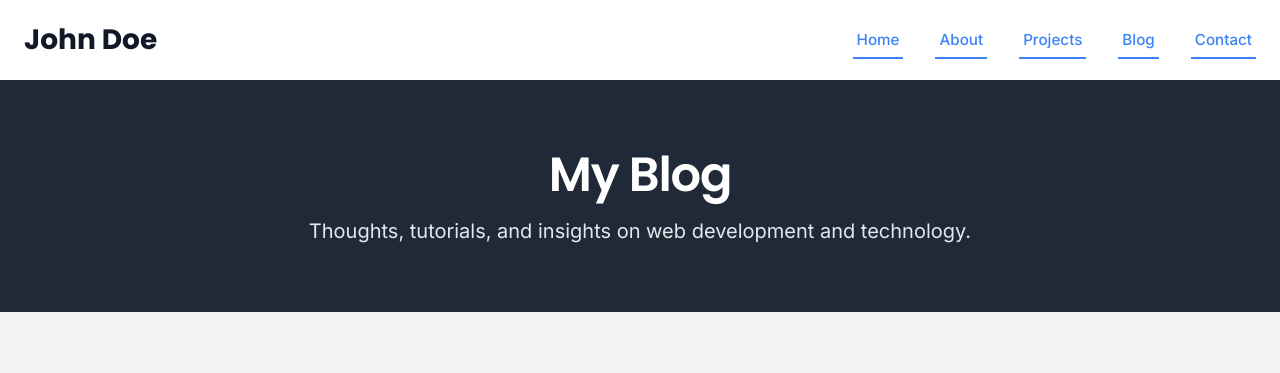
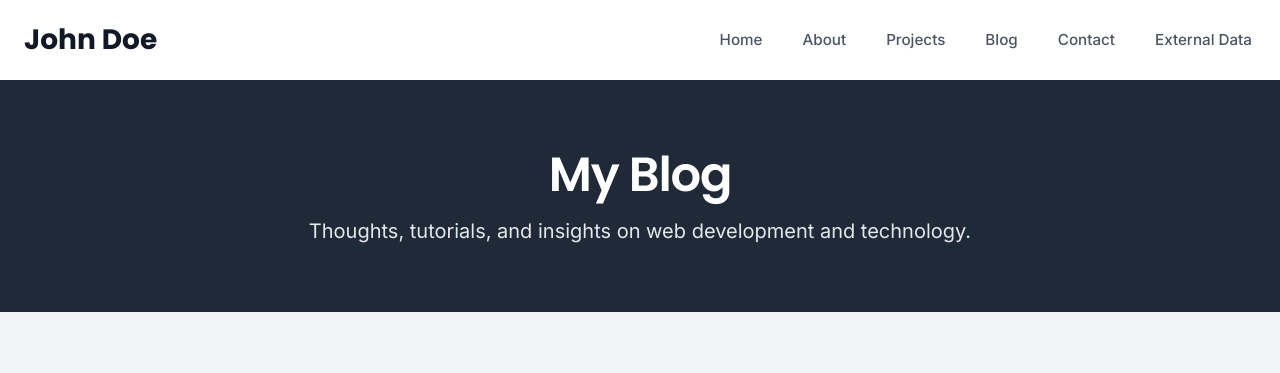
Before and after one commit to Codehub169/tempo-e77949f2, a Flask app: page /blog in a window 1280 px wide. Shown: the top 373 px of the page. Run offline with Flask 3, Linux system fonts and the light colour scheme; data comes from the database, SQL or seed files in the repository.

Commit message:
Applied user request:
This code was run inside of a docker container, the container stopped due to some issue or something else happenedThis was the error log: success: []This was the server response: Unexpected error: H

```diff
--- a/app.py
+++ b/app.py
@@ -3,6 +3,7 @@
 from flask import Flask, render_template, request, redirect, url_for, flash
 from models import db, Project, BlogPost, ContactMessage
 from datetime import datetime
+from module_handling_external_requests import fetch_data_from_external_service # Added import
 
 app = Flask(__name__)
 
@@ -39,7 +40,7 @@
         # For SQLite, ensure the directory for the database file exists.
         # This logic handles both absolute SQLite paths (e.g., sqlite:////path/to/db or sqlite:///C:/path/to/db)
         # and relative paths (e.g., sqlite:///relative/path/to/db, assumed relative to app.root_path).
-        db_file_uri_part = current_db_uri.replace('sqlite:///', '')
+        db_file_uri_part = current_db_uri.replace('sqlite:///', '', 1) # Replace only the first occurrence
 
         # os.path.abspath will correctly handle drive letters on Windows if db_file_uri_part starts with one e.g. C:/...
         # So, no special os.name == 'nt' check is needed here.
@@ -67,7 +68,7 @@
         elif is_sqlite:
             app.logger.error(
                 "This connection attempt used an SQLite URI. "
-                "Please check file system permissions and path correctness."
+                "Please check file system permissions and path correctness for path: {db_file_abs_path if 'db_file_abs_path' in locals() else db_file_uri_part}."
             )
         # Re-raise the exception to halt app startup, making the DB issue clear.
         raise
@@ -119,12 +120,12 @@
 
             if not name or not email or not message_text:
                 flash('Name, Email, and Message are required fields.', 'error')
-                return render_template('contact.html', form_data=form_data)
+                return render_template('contact.html', form_data=form_data), 400
 
-            # Basic email validation (can be enhanced)
-            if '@' not in email or '.' not in email.split('@')[-1]:
+            # Basic email validation (can be enhanced with a library like email_validator for production)
+            if '@' not in email or '.' not in email.split('@')[-1] or len(email.split('@')[-1].split('.')) < 2 or not email.split('@')[-1].split('.')[-1]:
                 flash('Please enter a valid email address.', 'error')
-                return render_template('contact.html', form_data=form_data)
+                return render_template('contact.html', form_data=form_data), 400
 
             new_message = ContactMessage(
                 name=name,
@@ -135,27 +136,51 @@
             db.session.add(new_message)
             db.session.commit()
             flash('Your message has been sent successfully! I will get back to you soon.', 'success')
-            return redirect(url_for('contact')) # Or a thank you page
+            return redirect(url_for('contact')) # PRG pattern
         except Exception as e:
             db.session.rollback()
             app.logger.error(f"Error processing contact form: {e}")
             flash('An error occurred while sending your message. Please try again.', 'error')
-            return render_template('contact.html', form_data=form_data)
+            # It's good practice to return a 500 status code for server errors
+            return render_template('contact.html', form_data=form_data), 500
 
     return render_template('contact.html', form_data=form_data)
+
+# New route to demonstrate handling external API calls
+@app.route('/show-external-data')
+def show_external_data():
+    app.logger.info("Attempting to fetch data from external service for /show-external-data route.")
+    result = fetch_data_from_external_service()
+
+    if result.get('status') == 'success':
+        app.logger.info(f"Successfully fetched external data: {result.get('data')}")
+        return render_template('show_external_data.html', data=result.get('data'), error_message=None)
+    else:
+        error_message = result.get('message', 'An unknown error occurred while fetching external data.')
+        error_type = result.get('type', 'UnknownError')
+        app.logger.error(f"Failed to fetch external data. Type: {error_type}, Message: {error_message}")
+        flash(f"Error: {error_message}", 'error')
+        # Consider appropriate HTTP status code if the error is critical for the page
+        return render_template('show_external_data.html', data=None, error_message=error_message)
 
 @app.errorhandler(404)
 def page_not_found(e):
     return render_template('404.html'), 404
 
+@app.errorhandler(500)
+def internal_server_error(e):
+    app.logger.error(f"Server Error: {e}") # Log the actual error
+    return render_template('500.html'), 500 # A custom 500.html is recommended
+
 # --- Helper function to add sample data (optional, for development) ---
 def add_sample_data():
     with app.app_context():
-        # Clear existing data
+        # Clear existing data - be cautious with this in any environment close to production
+        app.logger.info("Clearing existing sample data (Projects, BlogPosts, ContactMessages).")
+        db.session.query(ContactMessage).delete() # Order matters if there are FKs, though not here
+        db.session.query(BlogPost).delete()
         db.session.query(Project).delete()
-        db.session.query(BlogPost).delete()
-        db.session.query(ContactMessage).delete()
-        db.session.commit()
+        # db.session.commit() # Commit deletions before adding new data
 
         # Sample Projects
         projects_data = [
@@ -197,7 +222,7 @@
                 'slug': 'project-delta',
                 'short_description': 'A comprehensive personal finance tracker with budgeting tools and expense analysis.',
                 'description': 'Project Delta helps users manage their finances effectively. It supports multiple accounts, transaction categorization, budget creation, and insightful reports on spending habits. The backend is powered by Django, providing a secure and scalable API, while the frontend is a responsive web app built with HTML, CSS (Tailwind), and Vanilla JavaScript.',
-                'image_url': 'static/images/placeholder_project.png', # Placeholder, replace with actual image
+                'image_url': 'static/images/placeholder_project.png',
                 'technologies': 'Django,Python,JavaScript,Tailwind CSS,SQLite',
                 'project_link': '#',
                 'repo_link': '#',
@@ -242,7 +267,7 @@
                 'slug': 'docker-for-web-devs',
                 'excerpt': 'Learn how Docker can streamline your development workflow and simplify deployment.',
                 'content': 'Docker has revolutionized how applications are built, shipped, and run. For web developers, it offers consistent development environments, easier collaboration, and simplified deployment processes. This introductory guide covers the basics of Docker, including images, containers, Dockerfiles, and Docker Compose. Understand the benefits of containerization and how to integrate Docker into your web development projects to improve efficiency and reduce headaches.',
-                'cover_image_url': 'static/images/placeholder_blog.png', # Placeholder, replace with actual image
+                'cover_image_url': 'static/images/placeholder_blog.png',
                 'category': 'DevOps',
                 'tags': 'Docker,Deployment,Web Development,Tools'
             }
@@ -251,17 +276,24 @@
             post = BlogPost(**b_data)
             db.session.add(post)
 
-        db.session.commit()
-        app.logger.info("Sample data added to the database.")
+        try:
+            db.session.commit()
+            app.logger.info("Sample data added to the database.")
+        except Exception as e:
+            db.session.rollback()
+            app.logger.error(f"Error adding sample data: {e}")
 
 if __name__ == '__main__':
     with app.app_context():
         # Check if DB needs seeding (e.g. if Projects table is empty)
+        # This check is basic; more sophisticated seeding might be needed for complex apps
         if not Project.query.first() and not BlogPost.query.first():
             app.logger.info("Database appears to be empty. Adding sample data...")
             add_sample_data()
         else:
-            app.logger.info("Database already contains data. Skipping sample data addition.")
-    # The host and port are typically managed by Gunicorn in startup.sh
-    # For direct `python app.py` execution for development:
-    app.run(debug=os.environ.get("FLASK_ENV") == "development", host='0.0.0.0', port=int(os.environ.get("PORT", 9000)))
+            app.logger.info("Database already contains data or is partially seeded. Skipping sample data addition.")
+
+    # For direct `python app.py` execution (development):
+    # Gunicorn is recommended for production (see startup.sh).
+    is_development = os.environ.get("FLASK_ENV") == "development"
+    app.run(debug=is_development, host='0.0.0.0', port=int(os.environ.get("PORT", 9000)))
--- a/templates/layout.html
+++ b/templates/layout.html
@@ -9,21 +9,23 @@
     <!-- Preload fonts -->
     <link rel="preload" href="https://fonts.googleapis.com/css2?family=Inter:wght@300;400;500;600;700&family=Poppins:wght@400;500;600;700&display=swap" as="style" onload="this.onload=null;this.rel='stylesheet'">
     <noscript><link rel="stylesheet" href="https://fonts.googleapis.com/css2?family=Inter:wght@300;400;500;600;700&family=Poppins:wght@400;500;600;700&display=swap"></noscript>
+    {% block head_extra %}{% endblock %}
 </head>
-<body class="bg-neutral-lightest font-primary text-neutral-darkest antialiased">
+<body class="bg-neutral-lightest font-primary text-neutral-darkest antialiased" data-endpoint="{{ request.endpoint }}">
     <header class="main-header">
         <div class="container">
             <div class="logo"><a href="{{ url_for('home') }}">John Doe</a></div>
-            <button class="nav-toggle" aria-label="Toggle navigation" aria-expanded="false">
-                <svg xmlns="http://www.w3.org/2000/svg" height="28px" viewBox="0 0 24 24" width="28px"><path d="M0 0h24v24H0V0z" fill="none"/><path d="M3 18h18v-2H3v2zm0-5h18v-2H3v2zm0-7v2h18V6H3z"/></svg>
+            <button class="nav-toggle" aria-label="Toggle navigation" aria-expanded="false" aria-controls="mainNavMenu">
+                <svg xmlns="http://www.w3.org/2000/svg" height="28px" viewBox="0 0 24 24" width="28px" fill="currentColor"><path d="M0 0h24v24H0V0z" fill="none"/><path d="M3 18h18v-2H3v2zm0-5h18v-2H3v2zm0-7v2h18V6H3z"/></svg>
             </button>
-            <nav class="main-nav">
+            <nav class="main-nav" id="mainNavMenu">
                 <ul>
-                    <li><a href="{{ url_for('home') }}" class="{% if request.endpoint == 'home' %}active{% endif %}">Home</a></li>
-                    <li><a href="{{ url_for('about') }}" class="{% if request.endpoint == 'about' %}active{% endif %}">About</a></li>
-                    <li><a href="{{ url_for('projects') }}" class="{% if request.endpoint == 'projects' or request.endpoint == 'project_detail' %}active{% endif %}">Projects</a></li>
-                    <li><a href="{{ url_for('blog') }}" class="{% if request.endpoint == 'blog' or request.endpoint == 'blog_post' %}active{% endif %}">Blog</a></li>
-                    <li><a href="{{ url_for('contact') }}" class="{% if request.endpoint == 'contact' %}active{% endif %}">Contact</a></li>
+                    <li><a href="{{ url_for('home') }}" class="{% if request.endpoint == 'home' %}active{% endif %}" data-endpoint="home">Home</a></li>
+                    <li><a href="{{ url_for('about') }}" class="{% if request.endpoint == 'about' %}active{% endif %}" data-endpoint="about">About</a></li>
+                    <li><a href="{{ url_for('projects') }}" class="{% if request.endpoint == 'projects' or request.endpoint == 'project_detail' %}active{% endif %}" data-endpoint="projects">Projects</a></li>
+                    <li><a href="{{ url_for('blog') }}" class="{% if request.endpoint == 'blog' or request.endpoint == 'blog_post' %}active{% endif %}" data-endpoint="blog">Blog</a></li>
+                    <li><a href="{{ url_for('contact') }}" class="{% if request.endpoint == 'contact' %}active{% endif %}" data-endpoint="contact">Contact</a></li>
+                    <li><a href="{{ url_for('show_external_data') }}" class="{% if request.endpoint == 'show_external_data' %}active{% endif %}" data-endpoint="show_external_data">External Data</a></li>
                 </ul>
             </nav>
         </div>
@@ -32,10 +34,14 @@
     <main>
         {% with messages = get_flashed_messages(with_categories=true) %}
             {% if messages %}
-                <div class="container mt-4">
+                <div class="container mt-4" role="region" aria-label="Notifications">
                 {% for category, message in messages %}
-                    <div class="p-4 mb-4 text-sm rounded-lg {% if category == 'success' %}bg-green-100 text-green-700{% elif category == 'error' %}bg-red-100 text-red-700{% else %}bg-blue-100 text-blue-700{% endif %}" role="alert">
-                        {{ message }}
+                    <div class="p-4 mb-4 text-sm rounded-lg
+                        {% if category == 'success' %}bg-green-100 text-green-700 border border-green-400
+                        {% elif category == 'error' %}bg-red-100 text-red-700 border border-red-400
+                        {% else %}bg-blue-100 text-blue-700 border border-blue-400
+                        {% endif %}" role="alert">
+                        {{ message | e }}
                     </div>
                 {% endfor %}
                 </div>
@@ -48,9 +54,9 @@
         <div class="container">
             <div class="logo mb-4">John Doe</div>
             <div class="social-links mb-6">
-                <a href="#" aria-label="GitHub" title="GitHub"><svg viewBox="0 0 16 16" width="1em" height="1em" fill="currentColor"><path d="M8 0C3.58 0 0 3.58 0 8c0 3.54 2.29 6.53 5.47 7.59.4.07.55-.17.55-.38 0-.19-.01-.82-.01-1.49-2.01.37-2.53-.49-2.69-.94-.09-.23-.48-.94-.82-1.13-.28-.15-.68-.52-.01-.53.63-.01 1.08.58 1.23.82.72 1.21 1.87.87 2.33.66.07-.52.28-.87.51-1.07-1.78-.2-3.64-.89-3.64-3.95 0-.87.31-1.59.82-2.15-.08-.2-.36-1.02.08-2.12 0 0 .67-.21 2.2.82.64-.18 1.32-.27 2-.27.68 0 1.36.09 2 .27 1.53-1.04 2.2-.82 2.2-.82.44 1.1.16 1.92.08 2.12.51.56.82 1.27.82 2.15 0 3.07-1.87 3.75-3.65 3.95.29.25.54.73.54 1.48 0 1.07-.01 1.93-.01 2.2 0 .21.15.46.55.38A8.013 8.013 0 0016 8c0-4.42-3.58-8-8-8z"></path></svg></a>
-                <a href="#" aria-label="LinkedIn" title="LinkedIn"><svg viewBox="0 0 24 24" width="1em" height="1em" fill="currentColor"><path d="M19 0h-14c-2.761 0-5 2.239-5 5v14c0 2.761 2.239 5 5 5h14c2.762 0 5-2.239 5-5v-14c0-2.761-2.238-5-5-5zm-11 19h-3v-11h3v11zm-1.5-12.268c-.966 0-1.75-.79-1.75-1.764s.784-1.764 1.75-1.764 1.75.79 1.75 1.764-.783 1.764-1.75 1.764zm13.5 12.268h-3v-5.604c0-3.368-4-3.113-4 0v5.604h-3v-11h3v1.765c1.396-2.586 7-2.777 7 2.476v6.759z"></path></svg></a>
-                <a href="#" aria-label="Twitter" title="Twitter"><svg viewBox="0 0 24 24" width="1em" height="1em" fill="currentColor"><path d="M23.953 4.57a10 10 0 01-2.825.775 4.958 4.958 0 002.163-2.723c-.951.555-2.005.959-3.127 1.184a4.92 4.92 0 00-8.384 4.482C7.69 8.095 4.067 6.13 1.64 3.162a4.822 4.822 0 00-.666 2.475c0 1.71.87 3.213 2.188 4.096a4.904 4.904 0 01-2.228-.616v.06a4.923 4.923 0 003.946 4.827 4.996 4.996 0 01-2.212.085 4.936 4.936 0 004.604 3.417 9.867 9.867 0 01-6.102 2.105c-.39 0-.779-.023-1.17-.067a13.995 13.995 0 007.557 2.209c9.053 0 13.998-7.496 13.998-13.985 0-.21 0-.42-.015-.63A9.935 9.935 0 0024 4.59z"></path></svg></a>
+                <a href="#" aria-label="GitHub profile" title="GitHub"><svg viewBox="0 0 16 16" width="1em" height="1em" fill="currentColor" aria-hidden="true"><path d="M8 0C3.58 0 0 3.58 0 8c0 3.54 2.29 6.53 5.47 7.59.4.07.55-.17.55-.38 0-.19-.01-.82-.01-1.49-2.01.37-2.53-.49-2.69-.94-.09-.23-.48-.94-.82-1.13-.28-.15-.68-.52-.01-.53.63-.01 1.08.58 1.23.82.72 1.21 1.87.87 2.33.66.07-.52.28-.87.51-1.07-1.78-.2-3.64-.89-3.64-3.95 0-.87.31-1.59.82-2.15-.08-.2-.36-1.02.08-2.12 0 0 .67-.21 2.2.82.64-.18 1.32-.27 2-.27.68 0 1.36.09 2 .27 1.53-1.04 2.2-.82 2.2-.82.44 1.1.16 1.92.08 2.12.51.56.82 1.27.82 2.15 0 3.07-1.87 3.75-3.65 3.95.29.25.54.73.54 1.48 0 1.07-.01 1.93-.01 2.2 0 .21.15.46.55.38A8.013 8.013 0 0016 8c0-4.42-3.58-8-8-8z"></path></svg></a>
+                <a href="#" aria-label="LinkedIn profile" title="LinkedIn"><svg viewBox="0 0 24 24" width="1em" height="1em" fill="currentColor" aria-hidden="true"><path d="M19 0h-14c-2.761 0-5 2.239-5 5v14c0 2.761 2.239 5 5 5h14c2.762 0 5-2.239 5-5v-14c0-2.761-2.238-5-5-5zm-11 19h-3v-11h3v11zm-1.5-12.268c-.966 0-1.75-.79-1.75-1.764s.784-1.764 1.75-1.764 1.75.79 1.75 1.764-.783 1.764-1.75 1.764zm13.5 12.268h-3v-5.604c0-3.368-4-3.113-4 0v5.604h-3v-11h3v1.765c1.396-2.586 7-2.777 7 2.476v6.759z"></path></svg></a>
+                <a href="#" aria-label="Twitter profile" title="Twitter"><svg viewBox="0 0 24 24" width="1em" height="1em" fill="currentColor" aria-hidden="true"><path d="M23.953 4.57a10 10 0 01-2.825.775 4.958 4.958 0 002.163-2.723c-.951.555-2.005.959-3.127 1.184a4.92 4.92 0 00-8.384 4.482C7.69 8.095 4.067 6.13 1.64 3.162a4.822 4.822 0 00-.666 2.475c0 1.71.87 3.213 2.188 4.096a4.904 4.904 0 01-2.228-.616v.06a4.923 4.923 0 003.946 4.827 4.996 4.996 0 01-2.212.085 4.936 4.936 0 004.604 3.417 9.867 9.867 0 01-6.102 2.105c-.39 0-.779-.023-1.17-.067a13.995 13.995 0 007.557 2.209c9.053 0 13.998-7.496 13.998-13.985 0-.21 0-.42-.015-.63A9.935 9.935 0 0024 4.59z"></path></svg></a>
             </div>
             <p>&copy; <span id="currentYear">{{ current_year }}</span> John Doe. All rights reserved.</p>
             <p>Built with HTML, CSS, and JavaScript. Powered by Python & Flask.</p>
@@ -58,5 +64,6 @@
     </footer>
 
     <script src="{{ url_for('static', filename='js/main.js') }}" defer></script>
+    {% block scripts_extra %}{% endblock %}
 </body>
 </html>
```
Also changed, not shown: templates/show_external_data.html (added, +35 -0 lines).
